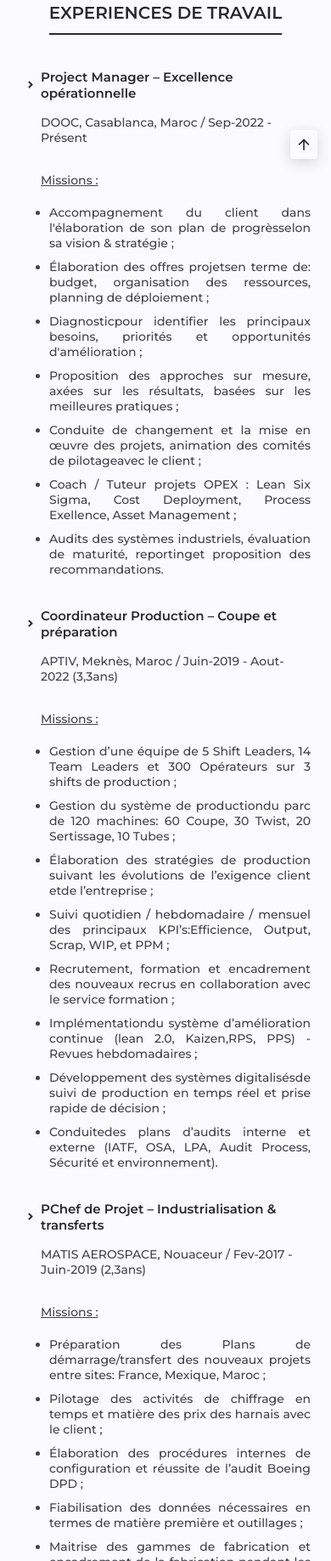
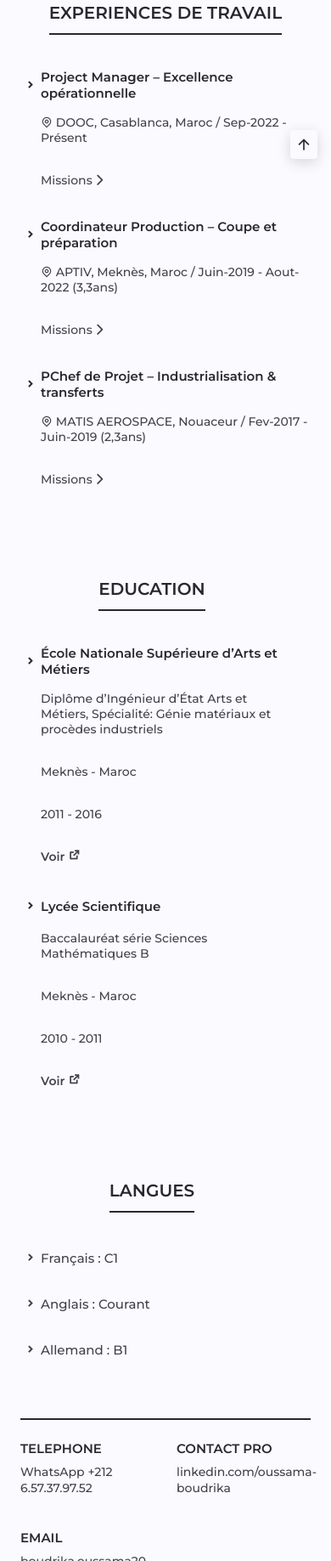
Before and after one commit to pro-boost/boudrikaResume, a plain HTML site: page index_fr.html in a window 390 px wide. Shown: the part 1079-2916 px from the top of the page at 85% size. Drawn offline with nearby package versions, Linux system fonts and the light colour scheme.

Commit message:
add toggle effect to resume__title/resume__data with icons

```diff
--- a/assets/css/styles.css
+++ b/assets/css/styles.css
@@ -708,13 +708,15 @@ body.dark-theme{
 }
 
 .column__left {
-  flex-basis: 20%; /* Adjust as needed */
+  flex-basis: 50%; /* Adjust as needed */
   padding-right: 2rem ;
 }
 .resume__data span{
   padding-bottom: 1.5rem;
 }
-
+.resume__data-ul {
+  display: none;
+}
 @media (max-width: 768px) {
   .about__container{
     display: flex;
--- a/assets/js/main.js
+++ b/assets/js/main.js
@@ -72,3 +72,20 @@ document.getElementById('language-switcher').addEventListener('click', function(
     // Redirect to the new URL with the updated language
     window.location.href = newUrl;
 });
+
+
+/*==============Toggle list of missions ========*/
+function toggleList(listId, iconId) {
+    var list = document.getElementById(listId);
+    var icon = document.getElementById(iconId);
+
+    if (list.style.display === "none" || list.style.display === "") {
+      list.style.display = "block";
+      icon.classList.remove('fa-chevron-right');
+      icon.classList.add('fa-chevron-down');
+    } else {
+      list.style.display = "none";
+      icon.classList.remove('fa-chevron-down');
+      icon.classList.add('fa-chevron-right');
+    }
+  }
--- a/index_fr.html
+++ b/index_fr.html
@@ -138,7 +138,7 @@
                         <li><a href="https://www.linkedin.com/in/oussama-boudrika-3325a4117" class="about__social-link" target="_blank"><i class="ri-linkedin-box-line"></i> LinkedIn</a></li>
                      </ul>
                   </div>
-               </div>
+
                </section>
 
             <div class="column__container">
@@ -217,11 +217,11 @@
                         </h2>
 
                         <div class="resume__data">
-                           <span>DOOC, Casablanca, Maroc / Sep-2022 - Présent</span>
+                           <span><i class="ri-map-pin-line"></i>  DOOC, Casablanca, Maroc / Sep-2022 - Présent</span>
 
                            <div class="resume__data-content">
-                              <span class="resume-mission"><u>Missions :</u> </span>
-                              <ul class="resume__data-ul">
+                              <span onclick="toggleList('list1', 'icon1')">Missions  <i id="icon1" class="fas fa-chevron-right"></i> </span>
+                              <ul id="list1" class="resume__data-ul">
                                  <li class="resume__data-li">Accompagnement du client dans l'élaboration de son plan de progrèsselon sa vision & stratégie ;</li>
                                  <li class="resume__data-li">Élaboration des offres projetsen terme de: budget, organisation des ressources, planning de déploiement ;</li>
                                  <li class="resume__data-li">Diagnosticpour identifier les principaux besoins, priorités et opportunités d'amélioration ;</li>
@@ -240,11 +240,11 @@
                         </h2>
 
                         <div class="resume__data">
-                           <span>APTIV, Meknès, Maroc / Juin-2019 - Aout-2022 (3,3ans)</span>
+                           <span><i class="ri-map-pin-line"></i>  APTIV, Meknès, Maroc / Juin-2019 - Aout-2022 (3,3ans)</span>
 
                            <div class="resume__data-content">
-                              <span class="resume-mission"><u>Missions :</u> </span>
-                              <ul class="resume__data-ul">
+                              <span onclick="toggleList('list2' , 'icon2')">Missions  <i id="icon2" class="fas fa-chevron-right"></i></span>
+                              <ul id="list2" class="resume__data-ul">
                                  <li class="resume__data-li">Gestion d’une équipe de 5 Shift Leaders, 14 Team Leaders et 300 Opérateurs sur 3 shifts de production ;</li>
                                  <li class="resume__data-li">Gestion du système de productiondu parc de 120 machines: 60 Coupe, 30 Twist, 20 Sertissage, 10 Tubes ;</li>
                                  <li class="resume__data-li">Élaboration des stratégies de production suivant les évolutions de l’exigence client etde l’entreprise ;</li>
@@ -264,11 +264,11 @@
                         </h2>
 
                         <div class="resume__data">
-                           <span>MATIS AEROSPACE, Nouaceur / Fev-2017 - Juin-2019 (2,3ans)</span>
+                           <span><i class="ri-map-pin-line"></i>  MATIS AEROSPACE, Nouaceur / Fev-2017 - Juin-2019 (2,3ans)</span>
 
                            <div class="resume__data-content">
-                              <span class="resume-mission"><u>Missions :</u> </span>
-                              <ul class="resume__data-ul">
+                              <span onclick="toggleList('list3', 'icon3')">Missions  <i id="icon3" class="fas fa-chevron-right"></i> </span>
+                              <ul id="list3" class="resume__data-ul">
                                  <li class="resume__data-li">Préparation des Plans de démarrage/transfert des nouveaux projets entre sites: France, Mexique, Maroc ;</li>
                                  <li class="resume__data-li">Pilotage des activités de chiffrage en temps et matière des prix des harnais avec le client ;</li>
                                  <li class="resume__data-li">Élaboration des procédures internes de configuration et réussite de l’audit Boeing DPD ;</li>
```
Also changed, not shown: index.html (+10 -16 lines).
